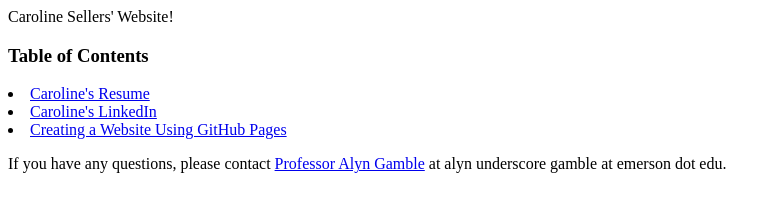
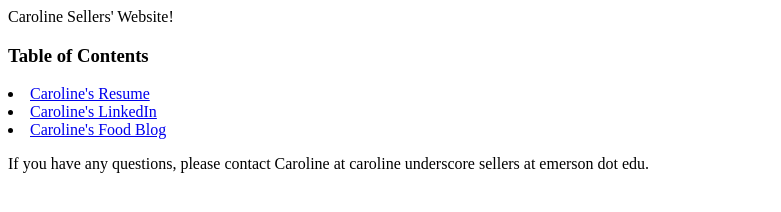
Before and after one commit to carolinesemerson/carolinesemerson, a plain HTML site: page index.html in a window 1280 px wide. Shown: the whole page, without its empty margins (0-781 px from the left). Drawn offline with Linux system fonts and the light colour scheme.

Commit message:
Update index.html

```diff
--- a/index.html
+++ b/index.html
@@ -10,8 +10,8 @@ Caroline Sellers' Website!
 	<h3>Table of Contents</h3>
 <li><a href="https://carolinesemerson.github.io/resume.html">Caroline's Resume</a></li>
 <li><a href="https://www.linkedin.com/in/caroline-sellers-00ab381b6/">Caroline's LinkedIn</a></li>
-<li><a href="http://www.hiddenfoodbitesofboston.com/">Creating a Website Using GitHub Pages</a></li>
+<li><a href="http://www.hiddenfoodbitesofboston.com/">Caroline's Food Blog</a></li>
 </p>
-If you have any questions, please contact <a href="https://sites.google.com/view/agamble">Professor Alyn Gamble</a> at alyn underscore gamble at emerson dot edu.
+If you have any questions, please contact Caroline at caroline underscore sellers at emerson dot edu.
 </body>
 </html>
```
